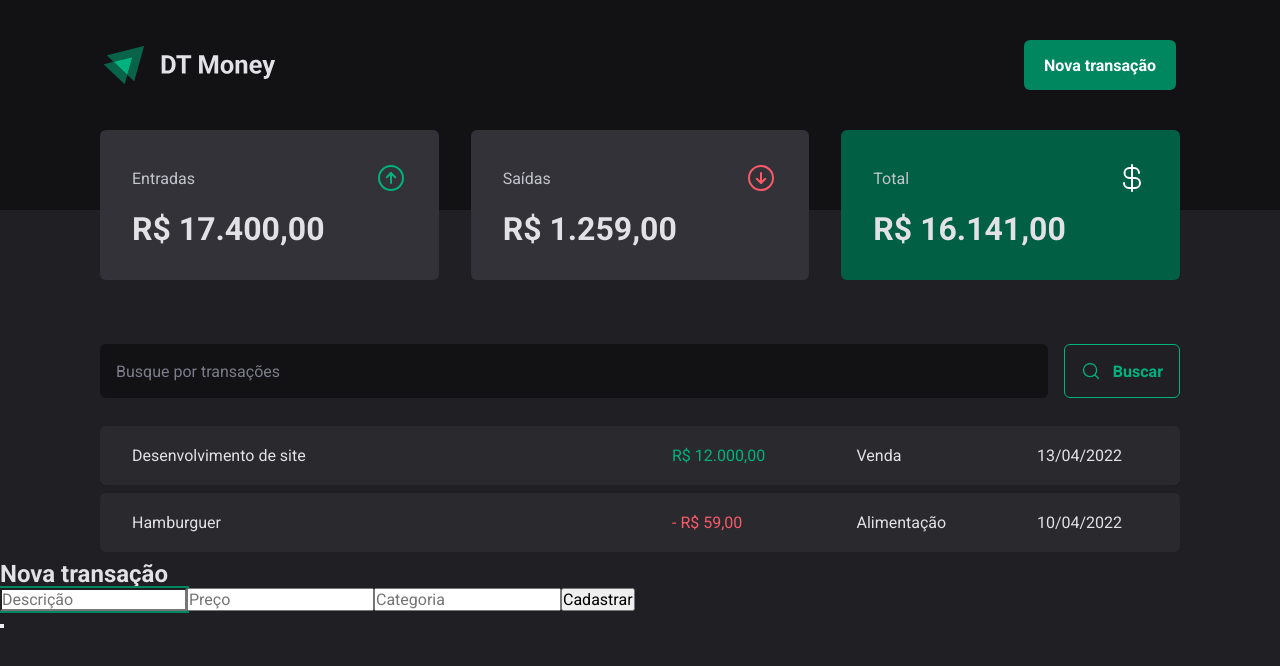
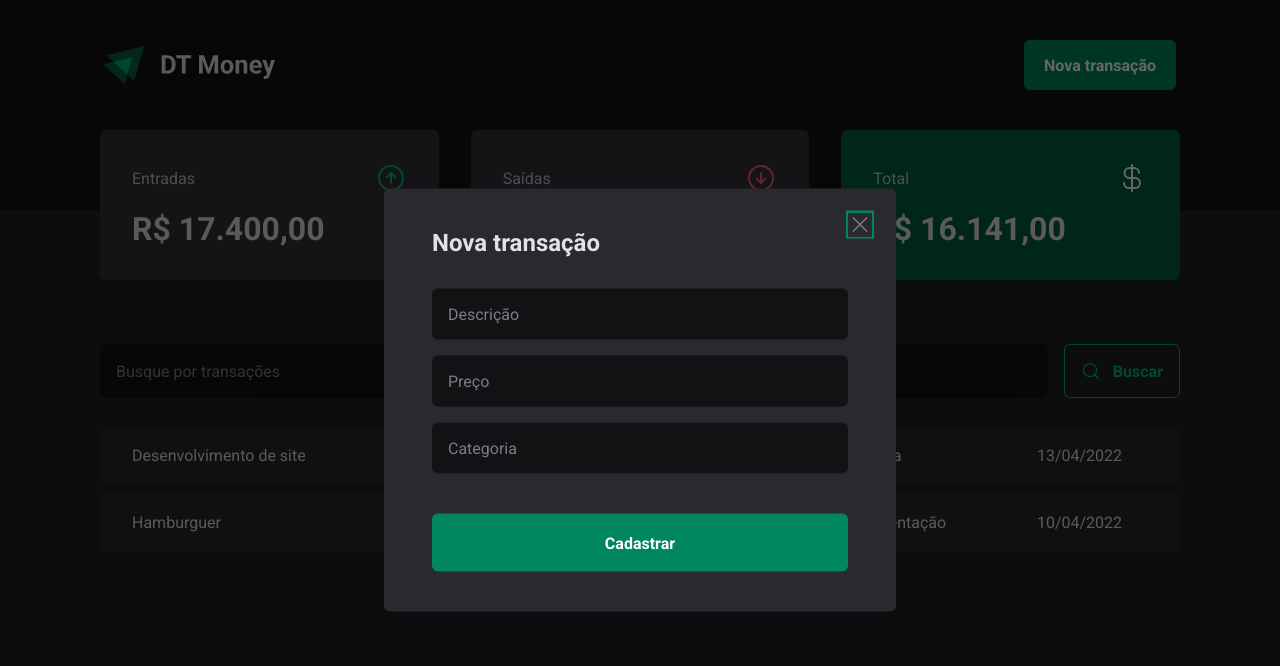
Before and after one commit to daviaxs/dt-money, a React (Vite) app: page / in a window 1280 px wide. Both pictures are taken after a click on the button "Nova transação". Shown: the top 666 px of the page. Built offline with nearby package versions, Linux system fonts and the light colour scheme.

Commit message:
Added style in NewTransactionModal

```diff
--- a/src/shared/components/NewTransactionModal/index.tsx
+++ b/src/shared/components/NewTransactionModal/index.tsx
@@ -1,5 +1,6 @@
 import * as Dialog from '@radix-ui/react-dialog'
-import { Content, Overlay } from './styles'
+import { X } from 'phosphor-react'
+import { CloseButton, Content, Overlay } from './styles'
 
 export function NewTransactionModal() {
   return (
@@ -7,6 +8,10 @@ export function NewTransactionModal() {
       <Overlay />
 
       <Content>
+        <CloseButton>
+          <X size={24} />
+        </CloseButton>
+
         <Dialog.Title>Nova transação</Dialog.Title>
 
         <form action="">
@@ -16,8 +21,6 @@ export function NewTransactionModal() {
 
           <button type="submit">Cadastrar</button>
         </form>
-
-        <Dialog.Close />
       </Content>
     </Dialog.Portal>
   )
--- a/src/shared/components/NewTransactionModal/styles.ts
+++ b/src/shared/components/NewTransactionModal/styles.ts
@@ -1,6 +1,70 @@
 import * as Dialog from '@radix-ui/react-dialog'
 import { styled } from 'styled-components'
 
-export const Overlay = styled(Dialog.Overlay)``
+export const Overlay = styled(Dialog.Overlay)`
+  position: fixed;
+  width: 100vw;
+  height: 100vh;
+  inset: 0;
+  background-color: rgba(0, 0, 0, 0.6);
+`
 
-export const Content = styled(Dialog.Content)``
+export const Content = styled(Dialog.Content)`
+  min-width: 32rem;
+  border-radius: 6px;
+  padding: 2.5rem 3rem;
+  background-color: ${(props) => props.theme['gray-700']};
+
+  position: fixed;
+  top: 50%;
+  left: 50%;
+  transform: translate(-50%, -50%);
+
+  form {
+    margin-top: 2rem;
+
+    display: flex;
+    flex-direction: column;
+    gap: 1rem;
+
+    input {
+      border-radius: 6px;
+      border: 0;
+      background-color: ${(props) => props.theme['gray-900']};
+      color: ${(props) => props.theme['gray-300']};
+      padding: 1rem;
+
+      &::placeholder {
+        color: ${(props) => props.theme['gray-500']};
+      }
+    }
+
+    button[type='submit'] {
+      height: 58px;
+      border: 0;
+      background-color: ${(props) => props.theme['green-500']};
+      color: ${(props) => props.theme.white};
+      font-weight: bold;
+      padding: 0 1.25rem;
+      border-radius: 6px;
+      margin-top: 1.5rem;
+      cursor: pointer;
+      transition: background-color ease-in-out 0.2s;
+
+      &:hover {
+        background-color: ${(props) => props.theme['green-700']};
+      }
+    }
+  }
+`
+
+export const CloseButton = styled(Dialog.Close)`
+  position: absolute;
+  background-color: transparent;
+  border: 0;
+  top: 1.5rem;
+  right: 1.5rem;
+  cursor: pointer;
+  line-height: 0;
+  color: ${(props) => props.theme['gray-500']};
+`
```
